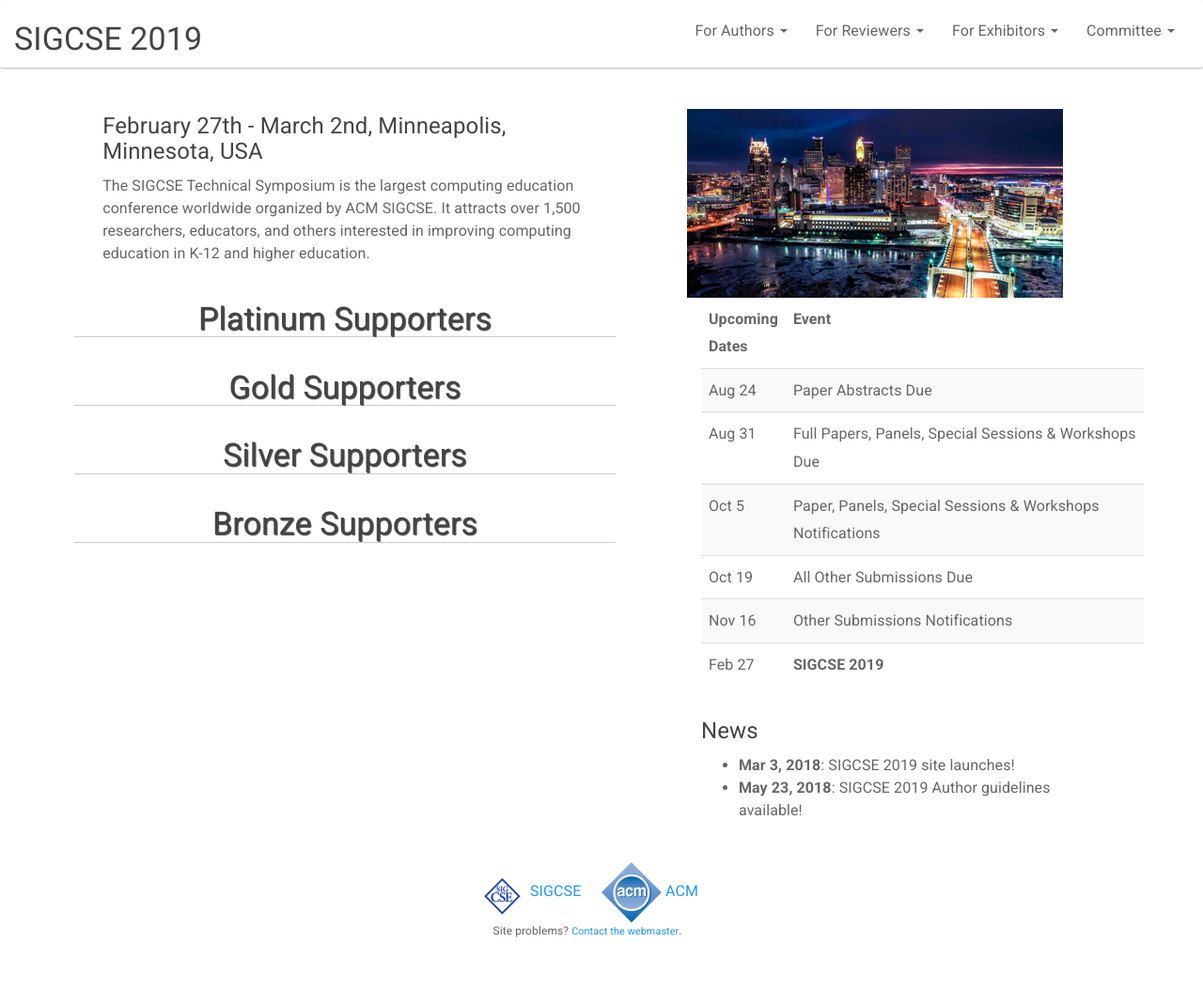
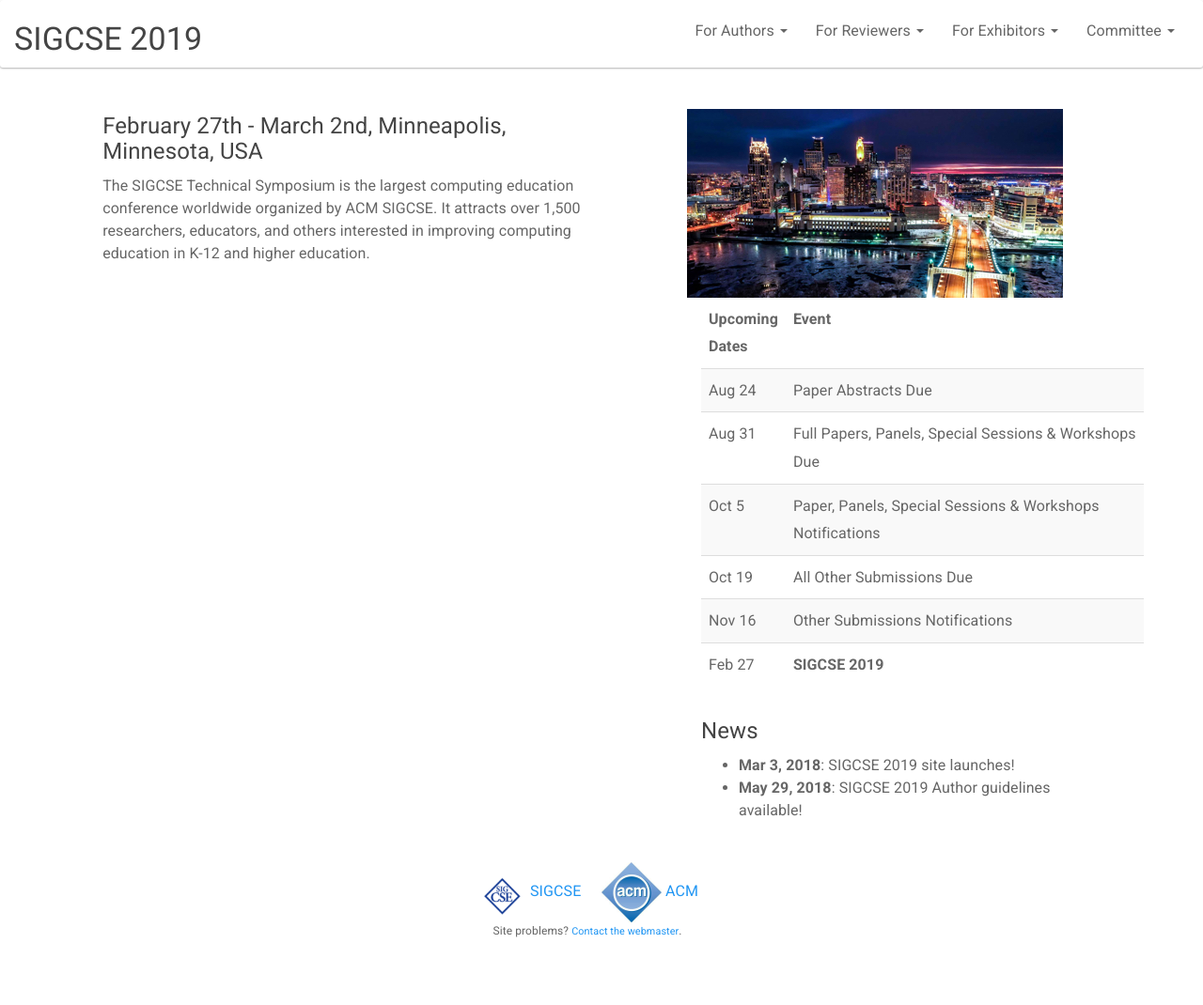
Before and after one commit to sheckman/sigcse2019, a Jekyll site: the page built from index.html, in a window 1280 px wide. Shown: the whole page at 94% size. Built offline with Jekyll 4.4.1, drawn with Linux system fonts in a browser that asks for light colours.

Commit message:
Updating front page.

```diff
--- a/_includes/front-news.html
+++ b/_includes/front-news.html
@@ -4,7 +4,7 @@
       SIGCSE 2019 site launches!
   </li>
   <li>
-	<strong>May 23, 2018</strong>:
+	<strong>May 29, 2018</strong>:
 		SIGCSE 2019 Author guidelines available!
   </li>
 </ul>
--- a/index.html
+++ b/index.html
@@ -19,25 +19,25 @@ layout: default
 
 
 
-  <div class="row"> <!-- start supporters -->
-    {% for category in site.data.supporters %}
+  <!--<div class="row">--><!-- start supporters -->
+  <!--  {% for category in site.data.supporters %}
       <div class="row">
           <h3 class="text-center" style="text-shadow: 1px 1px 1px; border-bottom: 1px solid #ccc;">{{category[0]}} Supporters</h1>
       </div>
       {% assign mod = 0 %}
       {% assign modulus = 3 %}
       {% capture span %}{{ 12 | divided_by: modulus }}{% endcapture %}
-      {% capture subone %}{{modulus | minus: 1}}{% endcapture %}
+      {% capture subone %}{{modulus | minus: 1}}{% endcapture %}-->
       <!-- SPAN: {{span}} SUBONE: {{subone}} -->
 
-      {% for supporter in category[1]  %}
+   <!--   {% for supporter in category[1]  %}
         {% capture mod %}{{ forloop.index0 | mod: modulus }}{% endcapture %}
         {% if mod == '0' or forloop.first %}
           <div class="row">
-        {% endif %}
+        {% endif %} -->
 
         <!-- SPONSOR: {{mod}} -->
-        <div class="col-md-{{span}}" >
+    <!--    <div class="col-md-{{span}}" >
       	  <div class="thumbnail" style="border: 0px; padding-top: 40px;">
             <h5 class="text-center" style="margin-top: -25px; color: black;">{{supporter.name}}</h3>
             <a href="{{supporter.link}}">
@@ -49,12 +49,12 @@ layout: default
         </div>
 
         {% if mod == subone or forloop.last %}
-        </div> <!-- end row -->
-        {% endif %}
+        </div> --><!-- end row -->
+    <!--    {% endif %}
 
       {% endfor %}
     {% endfor %}
-  </div> <!-- end supporters -->
+  </div> --><!-- end supporters -->
 
 	</div> <!-- End Left Hand Side -->
 
```
